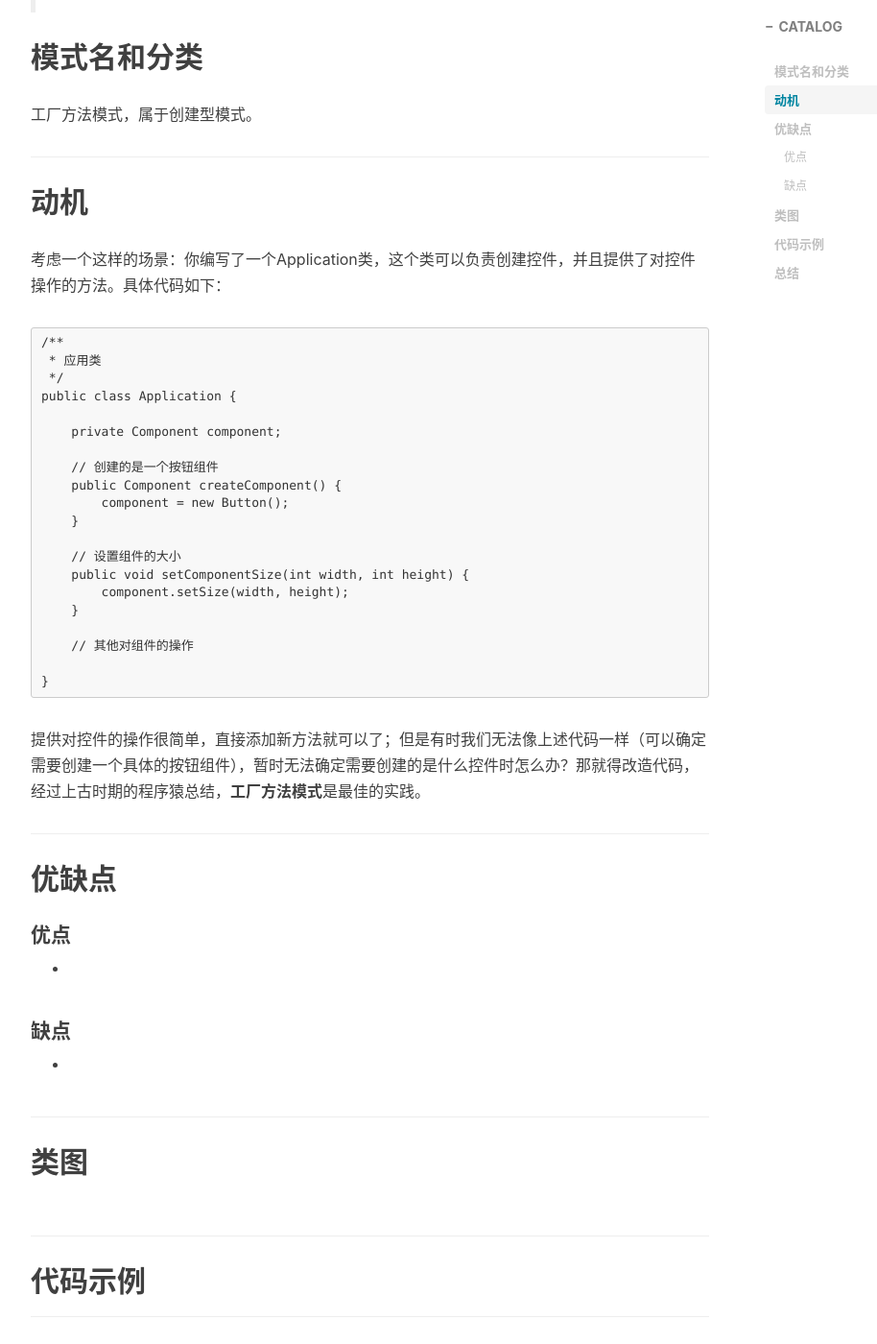
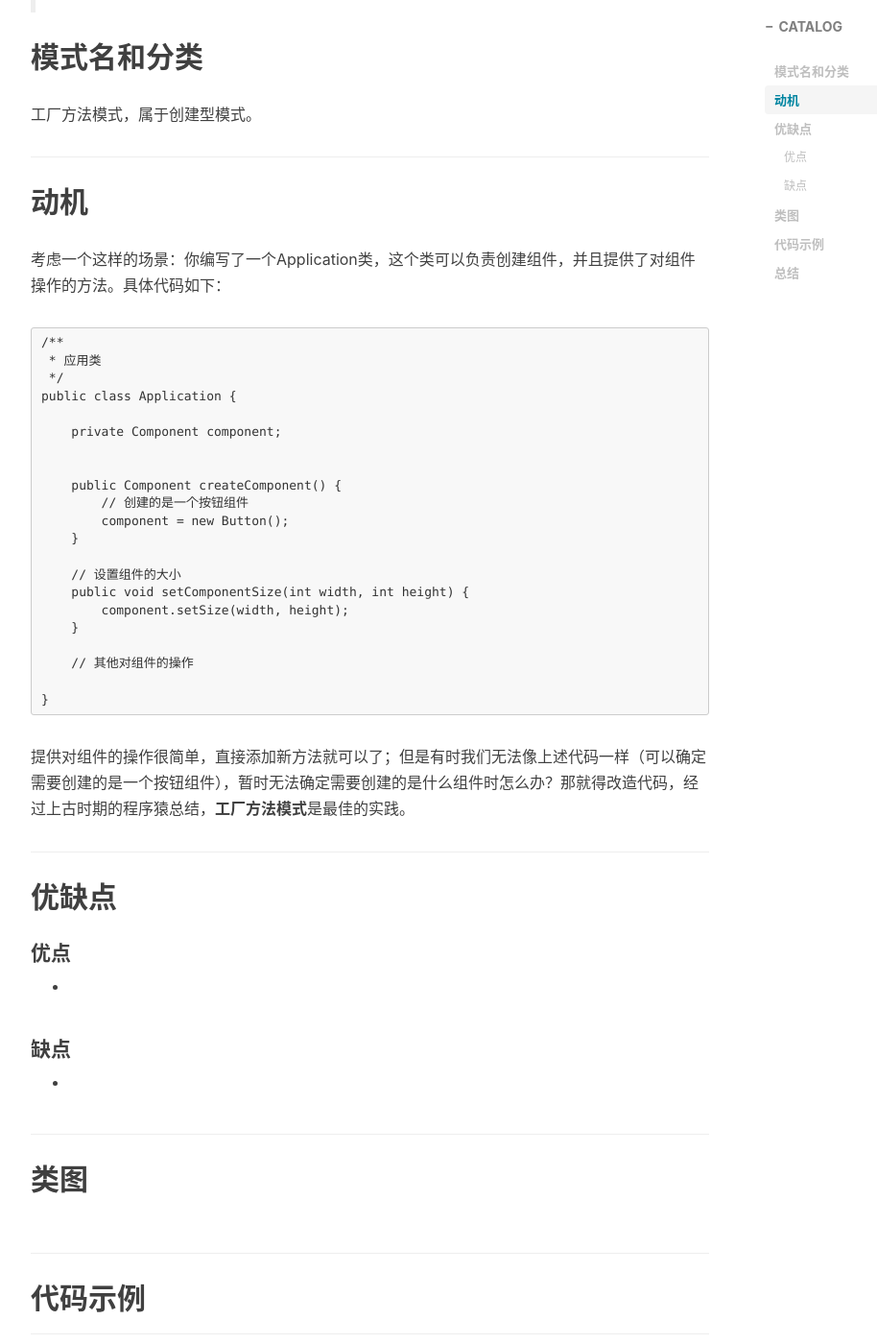
Before and after one commit to wudashan/wudashan.github.io, a Jekyll site: the page built from _posts/2017-04-23-Factory-Method-Pattern.markdown, in a window 1280 px wide and 1400 px high, scrolled down 682 px. Shown: the whole window at 96% size, without its empty margins (233-1147 px from the left). Built offline with Jekyll 4.4.1, drawn with Linux system fonts in a browser that asks for light colours; nearby versions of some CDN libraries; comment, search, counter and statistics services are not loaded.

Commit message:
更新动机

````diff
--- a/_posts/2017-04-23-Factory-Method-Pattern.markdown
+++ b/_posts/2017-04-23-Factory-Method-Pattern.markdown
@@ -22,7 +22,7 @@ tags:
 
 
 ## 动机
-考虑一个这样的场景：你编写了一个Application类，这个类可以负责创建控件，并且提供了对控件操作的方法。具体代码如下：
+考虑一个这样的场景：你编写了一个Application类，这个类可以负责创建组件，并且提供了对组件操作的方法。具体代码如下：
 ```
 /**
  * 应用类
@@ -31,8 +31,9 @@ public class Application {
 
     private Component component;
 
-    // 创建的是一个按钮组件
+
     public Component createComponent() {
+        // 创建的是一个按钮组件
         component = new Button();
     }
 
@@ -45,7 +46,7 @@ public class Application {
 
 }
 ```
-提供对控件的操作很简单，直接添加新方法就可以了；但是有时我们无法像上述代码一样（可以确定需要创建一个具体的按钮组件），暂时无法确定需要创建的是什么控件时怎么办？那就得改造代码，经过上古时期的程序猿总结，**工厂方法模式**是最佳的实践。
+提供对组件的操作很简单，直接添加新方法就可以了；但是有时我们无法像上述代码一样（可以确定需要创建的是一个按钮组件），暂时无法确定需要创建的是什么组件时怎么办？那就得改造代码，经过上古时期的程序猿总结，**工厂方法模式**是最佳的实践。
 
 ---
 
````
